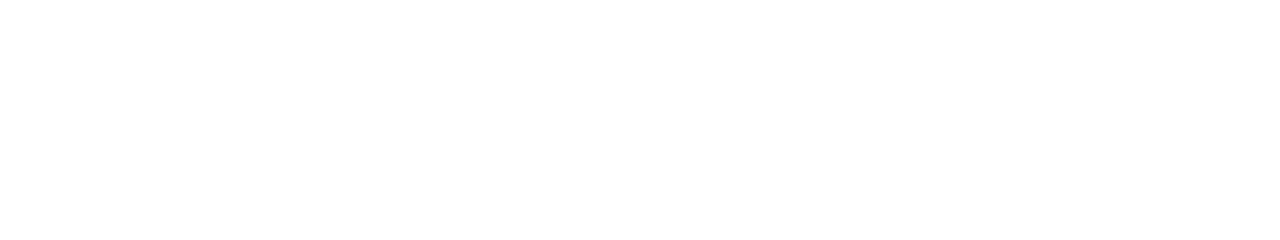
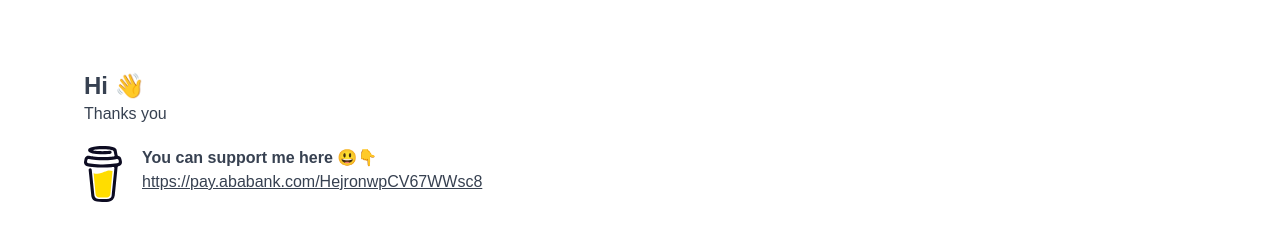
Before and after one commit to Leap-Chanvuthy/personal-portfolio, a React (Vite) app: page /components in a window 1280 px wide. Shown: the part 1884-2124 px from the top of the page. Before the commit the page ends 1922 px from the top, so only its background shows below. Built offline with nearby package versions, Linux system fonts and the light colour scheme; some icons are missing; a web font is replaced by a local one.

Commit message:
add : buy me coffee component

```diff
--- a/src/components/layouts/Layout.jsx
+++ b/src/components/layouts/Layout.jsx
@@ -20,6 +20,7 @@
 // export default Layout;
 
 
+import BuyMeCoffee from "../resusable/buy-me-coffee";
 import Footer from "./Footer";
 import NavBar from "./Navbar";
 
@@ -32,6 +33,9 @@
             <main className="max-w-6xl mx-auto my-28">
                 {children || <div>No content available</div>}
             </main>
+            <div>
+                <BuyMeCoffee />
+            </div>
             <footer className="max-w-5xl mx-auto px-5">
                 <Footer />
             </footer>
--- /dev/null
+++ b/src/components/resusable/buy-me-coffee.jsx
@@ -0,0 +1,19 @@
+
+
+const BuyMeCoffee = () => {
+    return (
+        <div className="m-5">
+            <h3 className="text-2xl font-bold">Hi 👋</h3>
+            <p>Thanks you</p>
+            <div className="flex flex-col lg:md:flex-row items-start gap-5 my-5">
+                <img src="assets/bmc-logo.svg" />
+                <div>
+                    <p className="font-bold">You can support me here 😃👇</p>
+                    <a className="underline" target="_blank" href="https://pay.ababank.com/HejronwpCV67WWsc8">https://pay.ababank.com/HejronwpCV67WWsc8</a>
+                </div>
+            </div>
+        </div>
+    );
+}
+
+export default BuyMeCoffee;
--- a/src/pages/components/page.jsx
+++ b/src/pages/components/page.jsx
@@ -1,4 +1,5 @@
 import BlogCard from "../../components/resusable/blog-card";
+import BuyMeCoffee from "../../components/resusable/buy-me-coffee";
 import GridImage from "../../components/resusable/grid-image";
 import Metatag from "../../components/resusable/meta-tag";
 import PrimaryBtn from "../../components/resusable/primary-btn"
@@ -34,6 +35,10 @@
             </div>
 
             <div className="my-10">
+                <BuyMeCoffee />
+            </div>
+
+            <div className="my-10">
                 <GridImage />
             </div>
 
```
Also changed, not shown: public/assets/bmc-logo.svg (added).
